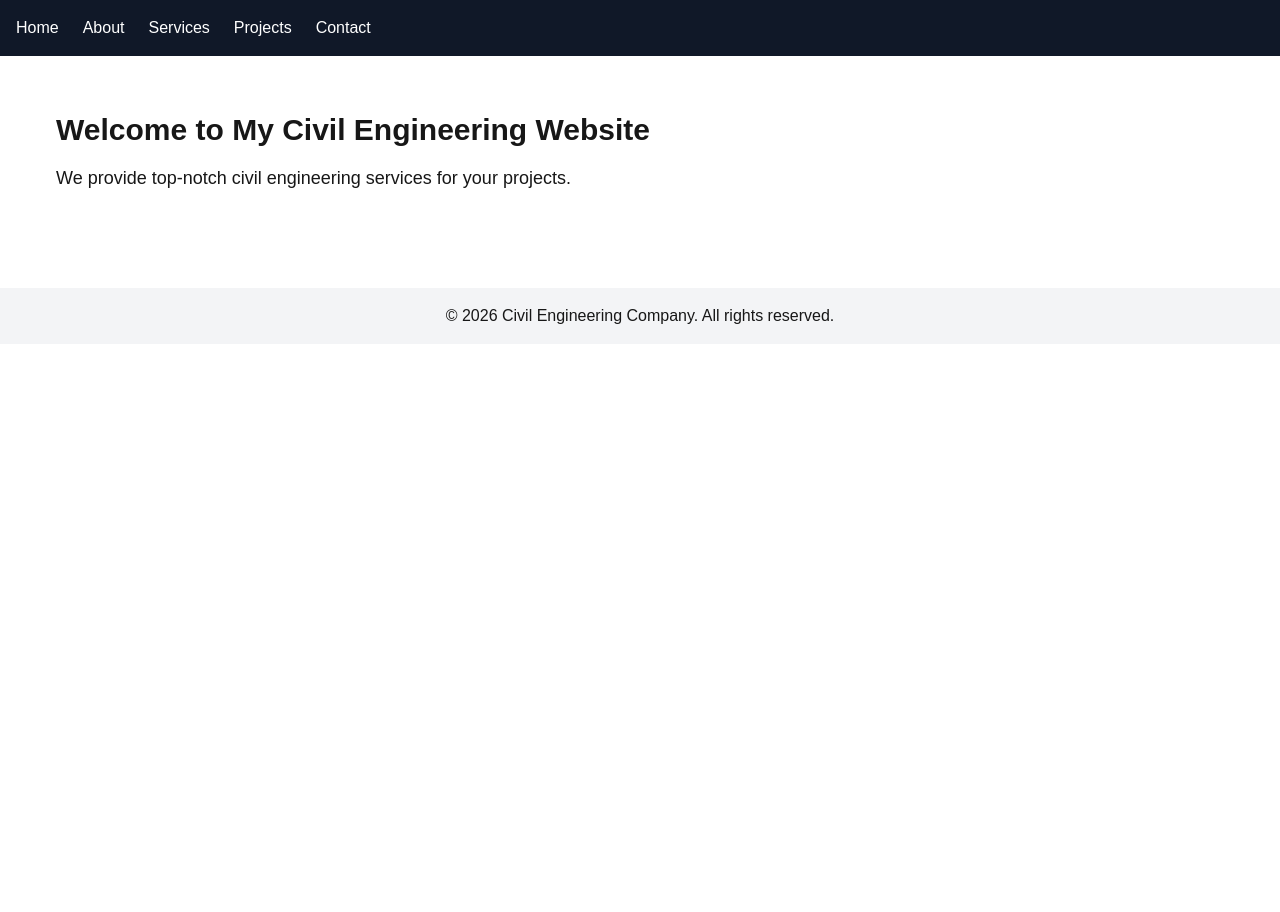
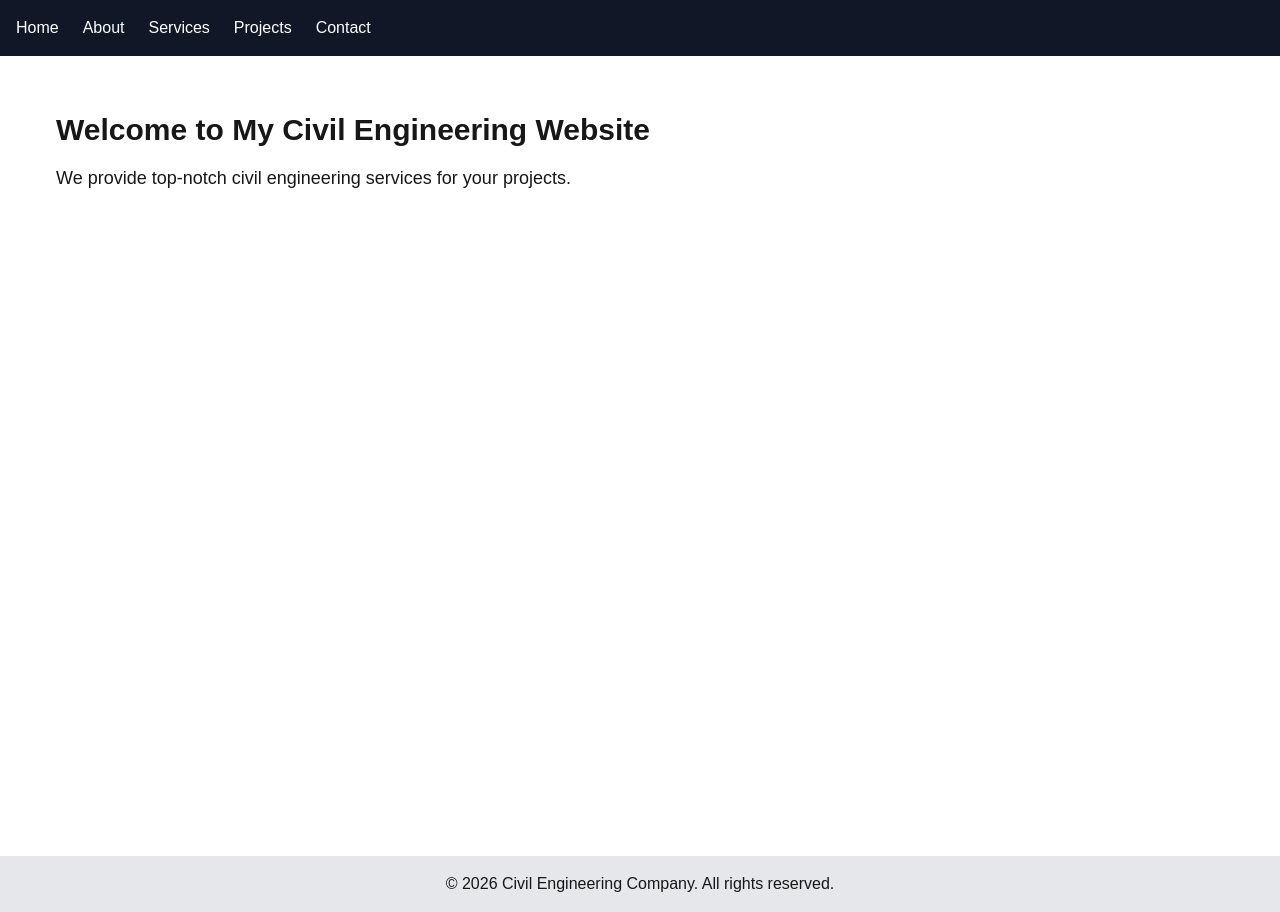
Before and after one commit to DevBrianKE/civil-engineer-website, a Next.js app in the folder frontend/: page / in a window 1280 px wide. Before the commit the page ends 800 px from the top, so only its background shows below. Built offline with nearby package versions, Linux system fonts and the light colour scheme.

Commit message:
Add global footer component to layout for consistent site structure

```diff
--- a/frontend/app/layout.tsx
+++ b/frontend/app/layout.tsx
@@ -5,6 +5,7 @@ export default function RootLayout({ children }) {
   return (
     <html lang="en">
       <body>
+
         {/* NAVBAR */}
         <nav className="bg-gray-900 text-white p-4 flex gap-6">
           <Link href="/">Home</Link>
@@ -15,14 +16,15 @@ export default function RootLayout({ children }) {
         </nav>
 
         {/* PAGE CONTENT */}
-        <main className="p-6">
+        <main className="p-6 min-h-screen">
           {children}
         </main>
 
         {/* FOOTER */}
-        <footer className="bg-gray-100 text-center p-4 mt-10">
+        <footer className="bg-gray-200 text-center p-4">
           <p>© 2026 Civil Engineering Company. All rights reserved.</p>
         </footer>
+
       </body>
     </html>
   );
```
